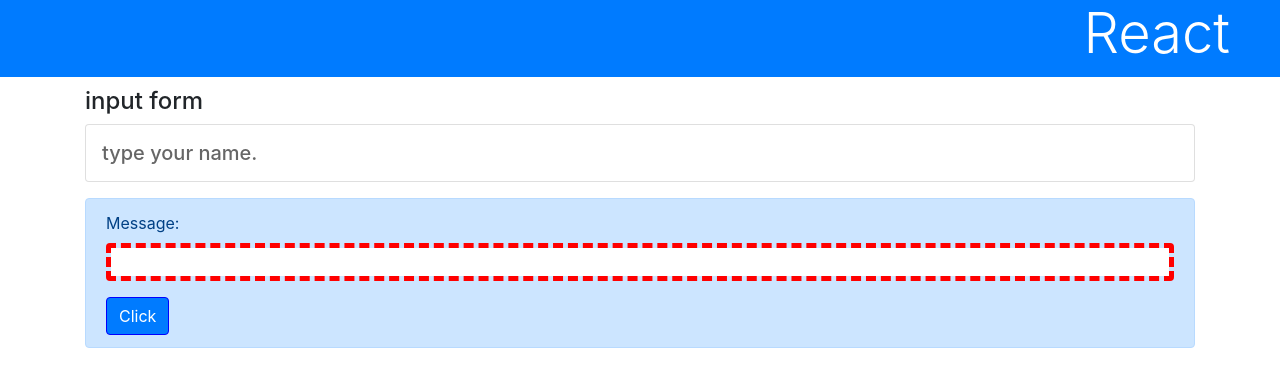
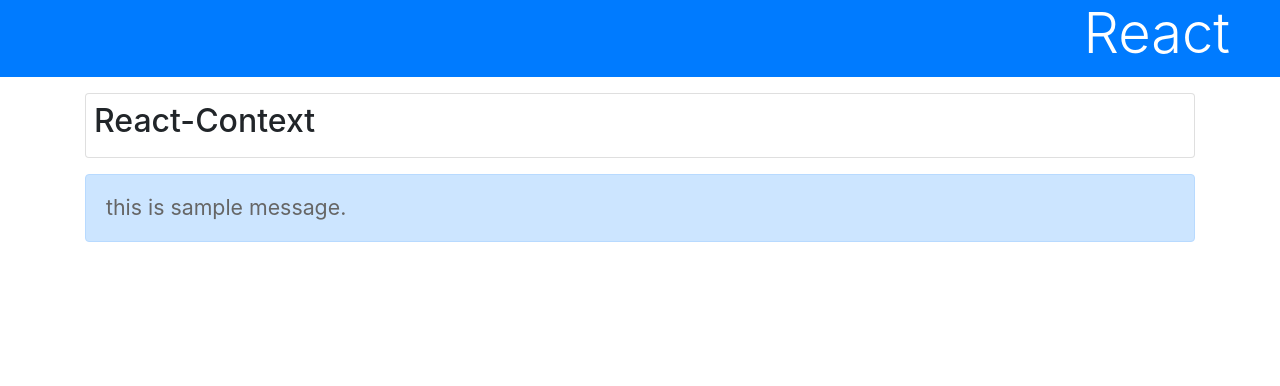
Before and after one commit to okuda1506/react_app, a React (Create React App) app: page / in a window 1280 px wide. Shown: the top 386 px of the page. Built offline with nearby package versions, Linux system fonts and the light colour scheme.

Commit message:
コンテキストの利用

```diff
--- a/src/App.js
+++ b/src/App.js
@@ -2,54 +2,46 @@
 import './App.css'
 import Rect from './Rect'
 
+let data = {
+	title: 'React-Context',
+	message: 'this is sample message.'
+}
+
+const SampleContext = React.createContext(data)
+
 class App extends Component {
-	data = []
+	render(){
+	return <div>
+		<h1 className="bg-primary text-white display-4">React</h1>
+		<div className="container">
+			<Title />
+			<Message />
+		</div>
+	</div>
+	}
+}
 
-	area = {
-		width:"500px",
-		height:"500px",
-		border:"1px solid blue"
-	}
-
-	constructor(props){
-		super(props);
-		this.state ={
-			title: 'input form',
-			message: 'type your name.'
-		}
-		this.doChange = this.doChange.bind(this)
-		this.doSubmit = this.doSubmit.bind(this)
-	}
-
-	doChange(event){
-		this.input = event.target.value
-	}
-
-	doSubmit(event){
-		this.setState({
-			title: 'send form',
-			message: 'Hello, ' + this.input + '!!'
-		})
-		event.preventDefault()
-	}
+class Title extends Component {
+	static contextType = SampleContext
 
 	render(){
-		return <div>
-			<h1 className="bg-primary text-white display-4">React</h1>
-			<div className="container">
-				<h4>{this.state.title}</h4>
-				<p className="card h5 p-3">{this.state.message}</p>
-				<div className="alert alert-primary mt-3">
-					<form onSubmit={this.doSubmit}>
-						<div className="form-group">
-							<label>Message:</label>
-							<input type="text" className="form-control" onChange={this.doChange} required pattern="[A-Za-z _,.]+"/>
-						</div>
-						<input type="submit" className="btn btn-primary" value="Click" />
-					</form>
-				</div>
+		return (
+			<div className="card p-2 my-3">
+				<h2>{this.context.title}</h2>
 			</div>
-		</div>
+		)
+	}
+}
+
+class Message extends Component {
+	static contextType = SampleContext
+
+	render(){
+		return (
+			<div className="alert alert-primary">
+				<p>{this.context.message}</p>
+			</div>
+		)
 	}
 }
 
```
